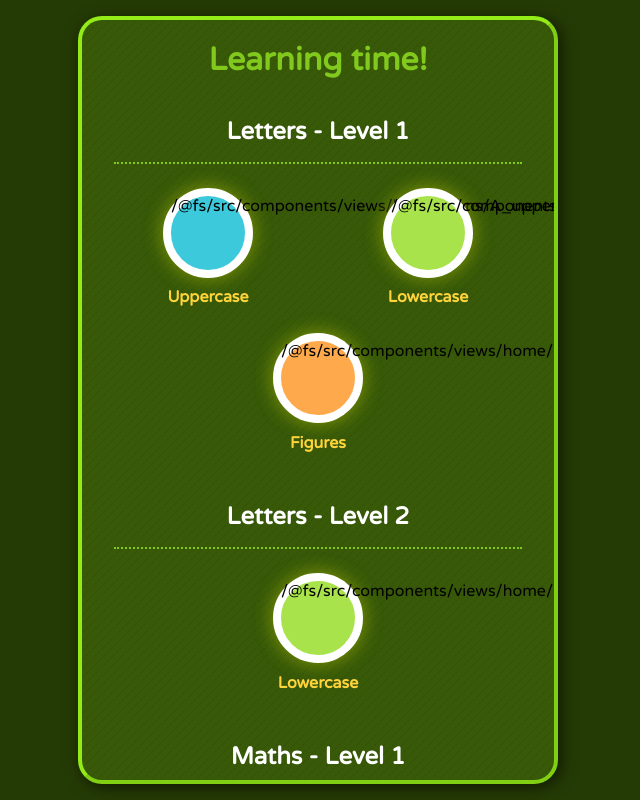
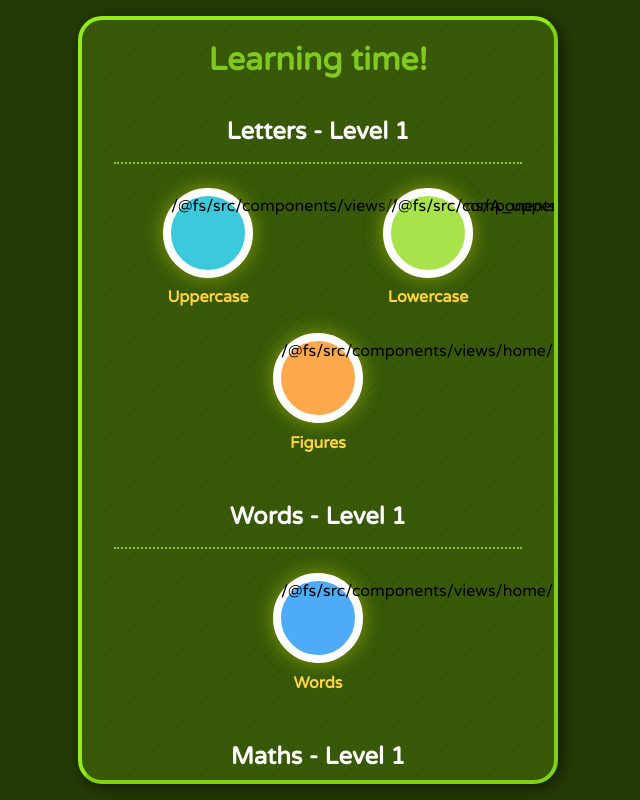
Before and after one commit to singuerinc/learning-words, a React (Vite) app: page / in a window 1280 px wide. Shown: the whole page, without its empty margins (322-962 px from the left). Built offline with nearby package versions, Linux system fonts and the light colour scheme.

Commit message:
feat: change letters level 2 to words level 1

```diff
--- a/src/components/views/Home.tsx
+++ b/src/components/views/Home.tsx
@@ -13,7 +13,8 @@ import {
   OneMinusOne,
   Robot,
   RomanNums,
-  TwoPlusTwo
+  TwoPlusTwo,
+  Words
 } from "./home/icons/HomeIcons";
 
 interface IProps {
@@ -66,10 +67,10 @@ const Wrapper = ({
         <Robot onClick={delay(200, onClickOnFigures)} />
       </li>
     </ul>
-    <h2>Letters - Level 2</h2>
+    <h2>Words - Level 1</h2>
     <ul>
       <li>
-        <ELower onClick={delay(200, onClickOnWordsLevel2)} />
+        <Words onClick={delay(200, onClickOnWordsLevel2)} />
       </li>
     </ul>
     <h2>Maths - Level 1</h2>
--- a/src/components/views/home/icons/HomeIcons.tsx
+++ b/src/components/views/home/icons/HomeIcons.tsx
@@ -103,6 +103,13 @@ const ELower = (props: IIcon) => (
   </Icon>
 );
 
+const Words = (props: IIcon) => (
+  <Icon {...props} color={OpenColor.blue[4]}>
+    <span dangerouslySetInnerHTML={{ __html: ELowerIcon }} />
+    <h3>Words</h3>
+  </Icon>
+);
+
 const Robot = (props: IIcon) => (
   <Icon {...props} color={OpenColor.orange[4]}>
     <span dangerouslySetInnerHTML={{ __html: RobotIcon }} />
@@ -143,5 +150,6 @@ export {
   ClockLevel1,
   ClockLevel2,
   Calendar,
-  RomanNums
+  RomanNums,
+  Words
 };
```
